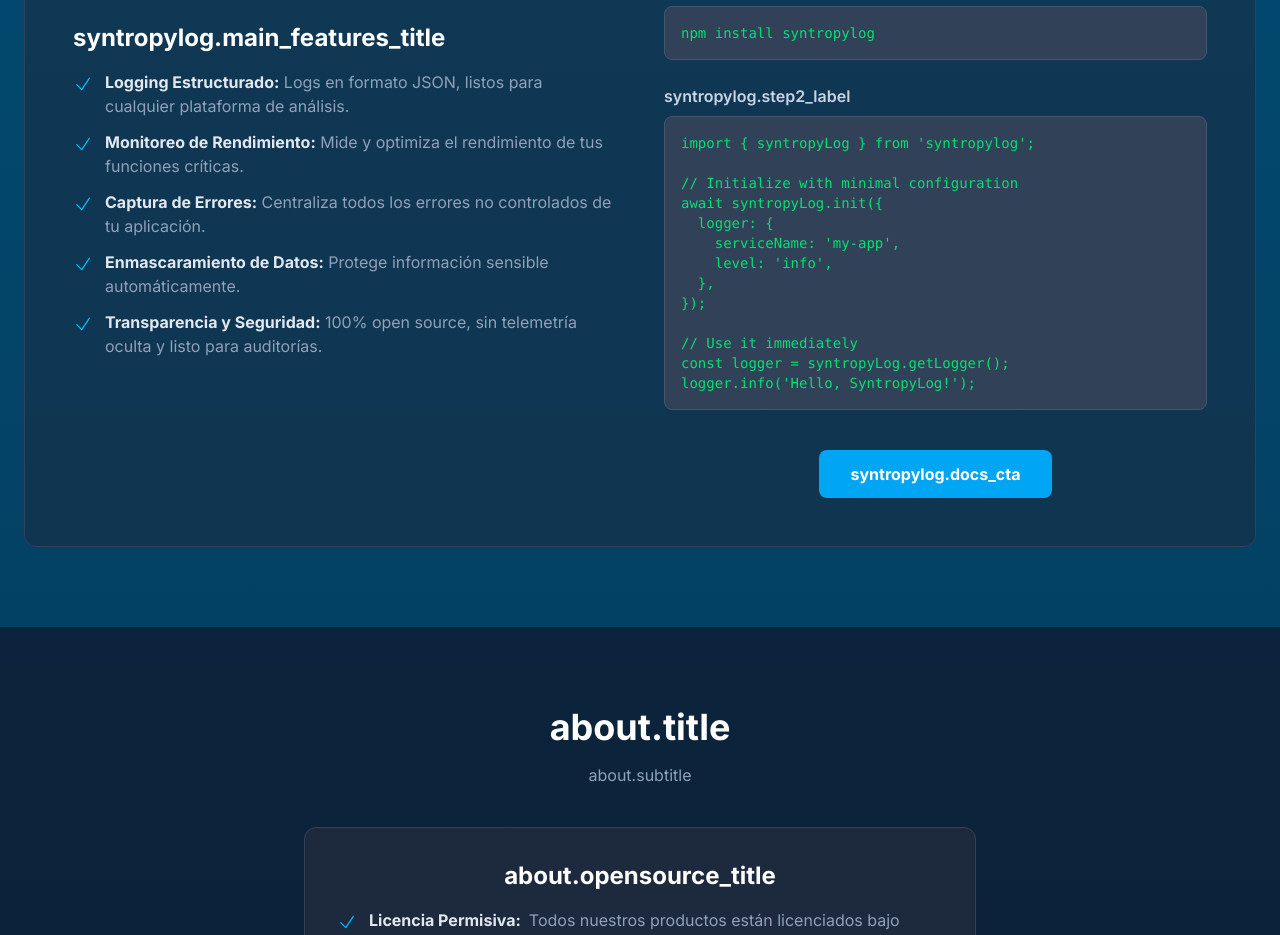
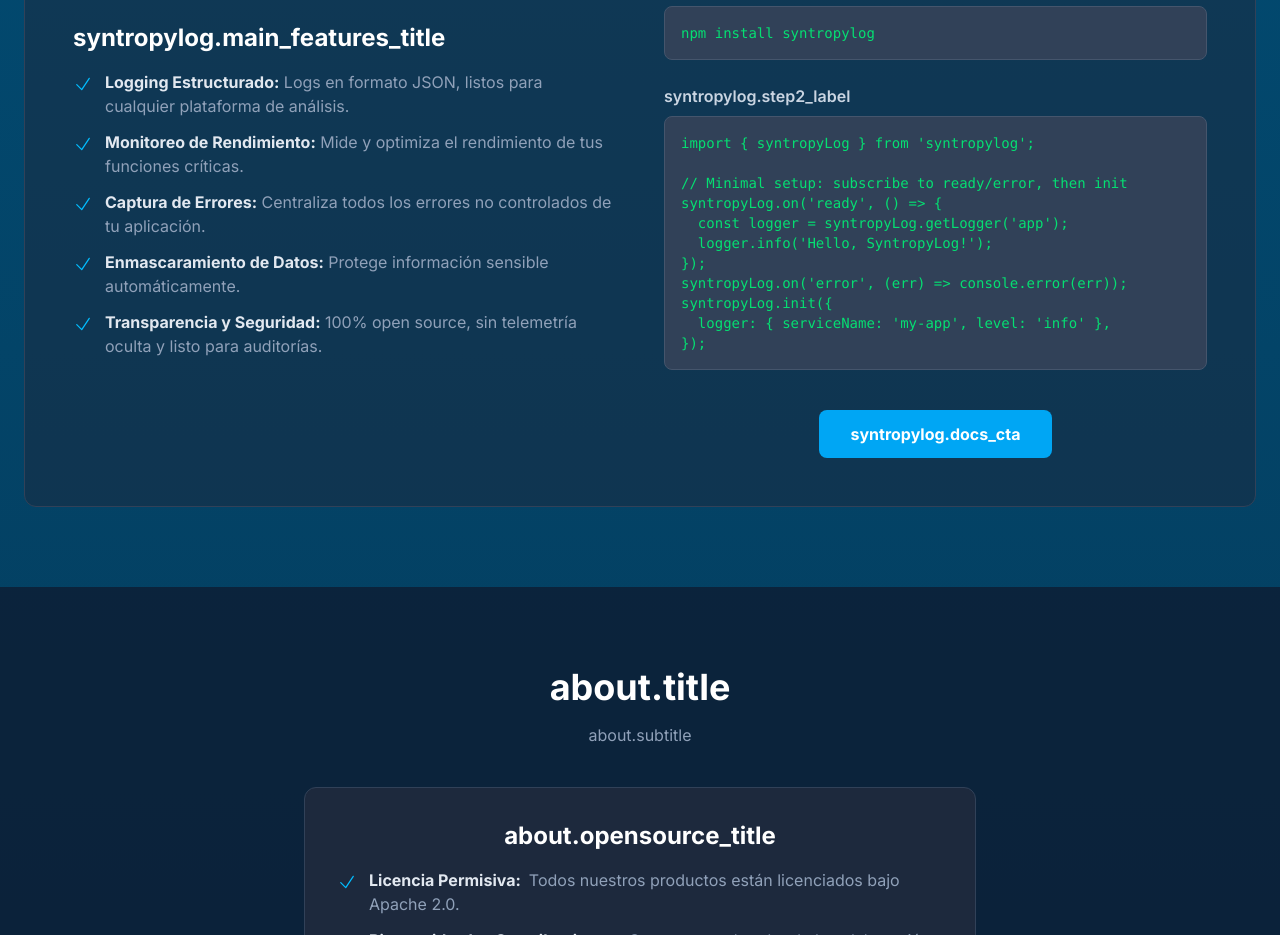
Before and after one commit to Syntropysoft/syntropylog-site, a Next.js app: page /1 in a window 1280 px wide. Shown: the part 2600-3535 px from the top of the page. Built offline with nearby package versions, Linux system fonts and the light colour scheme.

Commit message:
update site

```diff
--- a/src/components/sections/GettingStarted.tsx
+++ b/src/components/sections/GettingStarted.tsx
@@ -12,17 +12,15 @@ const steps = [
     translationKey: 'step2_label',
     code: `import { syntropyLog } from 'syntropylog';
 
-// Initialize with minimal configuration
-await syntropyLog.init({
-  logger: {
-    serviceName: 'my-app',
-    level: 'info',
-  },
+// Minimal setup: subscribe to ready/error, then init
+syntropyLog.on('ready', () => {
+  const logger = syntropyLog.getLogger('app');
+  logger.info('Hello, SyntropyLog!');
 });
-
-// Use it immediately
-const logger = syntropyLog.getLogger();
-logger.info('Hello, SyntropyLog!');`
+syntropyLog.on('error', (err) => console.error(err));
+syntropyLog.init({
+  logger: { serviceName: 'my-app', level: 'info' },
+});`
   }
 ];
 
--- a/src/components/sections/Sponsors.tsx
+++ b/src/components/sections/Sponsors.tsx
@@ -173,7 +173,7 @@ export default function Sponsors() {
                 rel='noopener noreferrer'
                 className='text-sky-400 hover:text-sky-300 text-sm font-medium'
               >
-                {t('sponsors.share_button', 'home') || 'Compartir en Twitter'} →
+                {t('sponsors.share_button', 'home') || 'Compartir en X'} →
               </a>
             </div>
           </div>
--- a/src/locales/en/home.json
+++ b/src/locales/en/home.json
@@ -15,8 +15,8 @@
     "subtitle": "Everything you need for modern observability",
     "items": [
       {
-        "title": "Zero Boilerplate",
-        "description": "Get started in 30 seconds with automatic context propagation"
+        "title": "Minimal Setup",
+        "description": "Configuration, events (ready/error), wait for init, and context middleware; then use getLogger() and context everywhere."
       },
       {
         "title": "Automatic Correlation",
@@ -63,8 +63,8 @@
       {
         "name": "SyntropyLog",
         "title": "Observability Framework",
-        "description": "From chaos to clarity. Distributed tracing, automatic correlation, and zero-boilerplate logging for high-performance teams.",
-        "features": ["Zero Boilerplate", "Automatic Correlation", "High Performance", "Testing Revolution"],
+        "description": "From chaos to clarity. Distributed tracing, automatic correlation, and minimal setup for high-performance teams.",
+        "features": ["Minimal Setup", "Automatic Correlation", "High Performance", "Testing Revolution"],
         "npm": "npm install syntropylog",
         "help": "https://syntropysoft.github.io/syntropylog-doc/",
         "color": "blue",
@@ -143,8 +143,8 @@
         "description": "Only 203 bytes larger than Pino (1.03x) - intelligent tree-shaking that only loads what you use."
       },
       {
-        "title": "Zero Boilerplate",
-        "description": "Get started in 30 seconds with automatic context propagation across services."
+        "title": "Minimal Setup",
+        "description": "Configuration, events (ready/error), wait for init, and context middleware; with that in place, observability spreads across your app."
       },
       {
         "title": "Automatic Distributed Tracing",
@@ -212,6 +212,6 @@
     "issues_button": "View Issues",
     "share": "Share",
     "share_description": "Share SyntropyLog with your team and community.",
-    "share_button": "Share on Twitter"
+    "share_button": "Share on X"
   }
 }
--- a/src/locales/es/home.json
+++ b/src/locales/es/home.json
@@ -15,8 +15,8 @@
     "subtitle": "Todo lo que necesitas para observabilidad moderna",
     "items": [
       {
-        "title": "Zero Boilerplate",
-        "description": "Comienza en 30 segundos con propagación automática de contexto"
+        "title": "Minimal Setup",
+        "description": "Configuración, eventos (ready/error), espera de inicialización y middleware de contexto; luego usa getLogger() y contexto en cualquier parte."
       },
       {
         "title": "Correlación Automática",
@@ -63,8 +63,8 @@
       {
         "name": "SyntropyLog",
         "title": "Framework de Observabilidad",
-        "description": "Del caos a la claridad. Trazabilidad distribuida, correlación automática y logging sin boilerplate para equipos de alto rendimiento.",
-        "features": ["Zero Boilerplate", "Correlación Automática", "Alto Rendimiento", "Revolución en Testing"],
+        "description": "Del caos a la claridad. Trazabilidad distribuida, correlación automática y minimal setup para equipos de alto rendimiento.",
+        "features": ["Minimal Setup", "Correlación Automática", "Alto Rendimiento", "Revolución en Testing"],
         "npm": "npm install syntropylog",
         "help": "https://syntropysoft.github.io/syntropylog-doc/",
         "color": "blue",
@@ -143,8 +143,8 @@
         "description": "Solo 203 bytes más que Pino (1.03x) - tree-shaking inteligente que solo carga lo que usas."
       },
       {
-        "title": "Zero Boilerplate",
-        "description": "Comienza en 30 segundos con propagación automática de contexto entre servicios."
+        "title": "Minimal Setup",
+        "description": "Configuración, eventos (ready/error), espera de inicialización y middleware de contexto; con eso listo, repartes observabilidad por toda la app."
       },
       {
         "title": "Distributed Tracing Automático",
@@ -212,6 +212,6 @@
     "issues_button": "Ver Issues",
     "share": "Compartir",
     "share_description": "Comparte SyntropyLog con tu equipo y comunidad.",
-    "share_button": "Compartir en Twitter"
+    "share_button": "Compartir en X"
   }
 }
```
Also changed, not shown: 1 other file (tests, documents, lock files or other folders).
